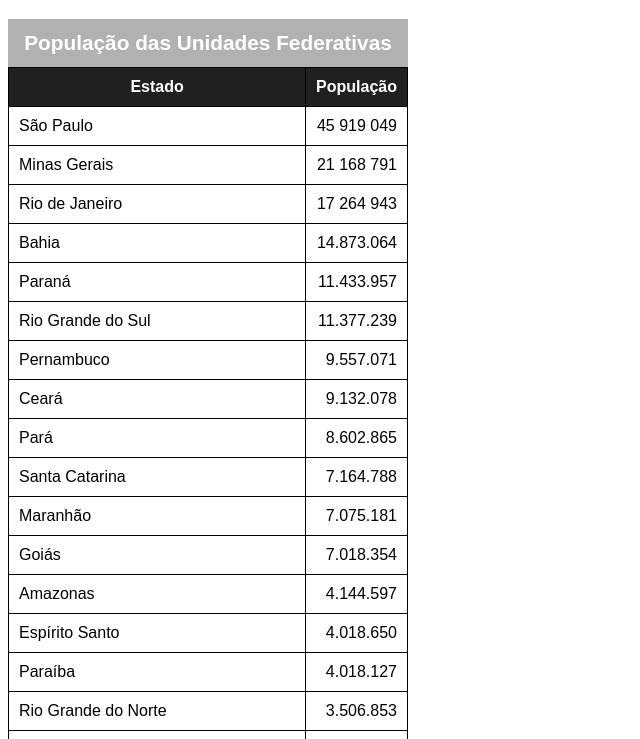
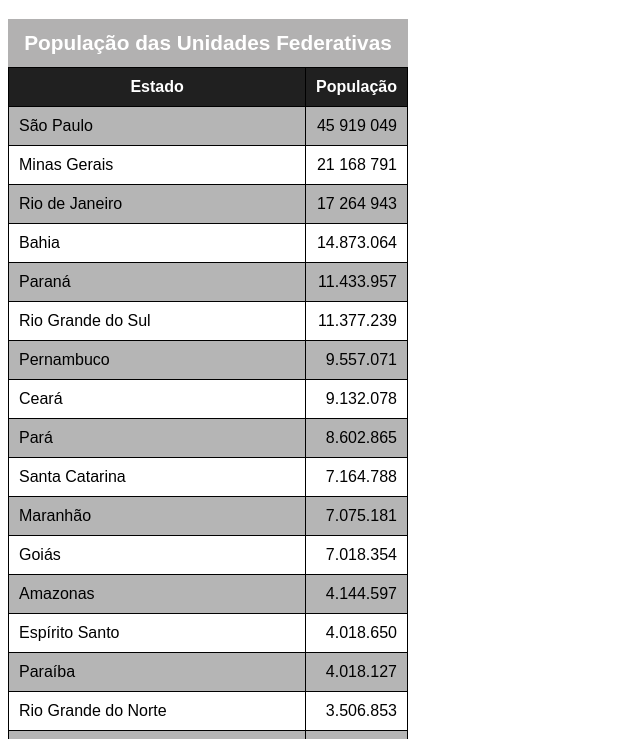
Before and after one commit to souzabs/html-css, a plain HTML site: page Exercícios/ex023/tabela002.html in a window 1280 px wide. Shown: the part 61-800 px from the top of the page, without its empty margins (0-640 px from the left). Drawn offline with Linux system fonts and the light colour scheme.

Commit message:
att nt-child

```diff
--- a/Exercícios/ex023/tabela002.html
+++ b/Exercícios/ex023/tabela002.html
@@ -28,7 +28,9 @@
         td.num{
             text-align: right;
         }
-
+        tbody > tr:nth-child(odd){
+            background-color: rgba(128, 128, 128, 0.581);
+        }
         caption{
             background-color: rgba(123, 121, 121, 0.582);
             color: white;
```
